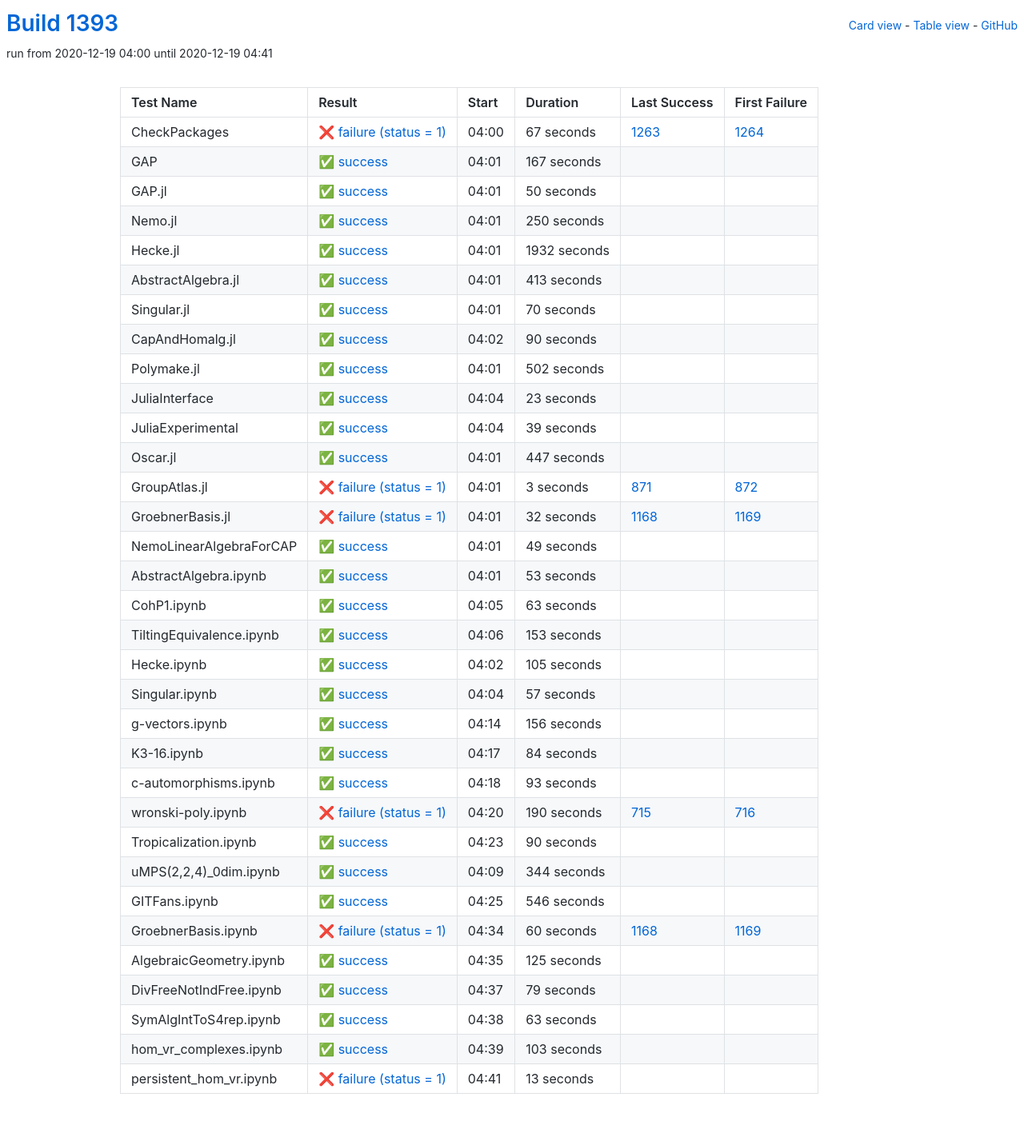
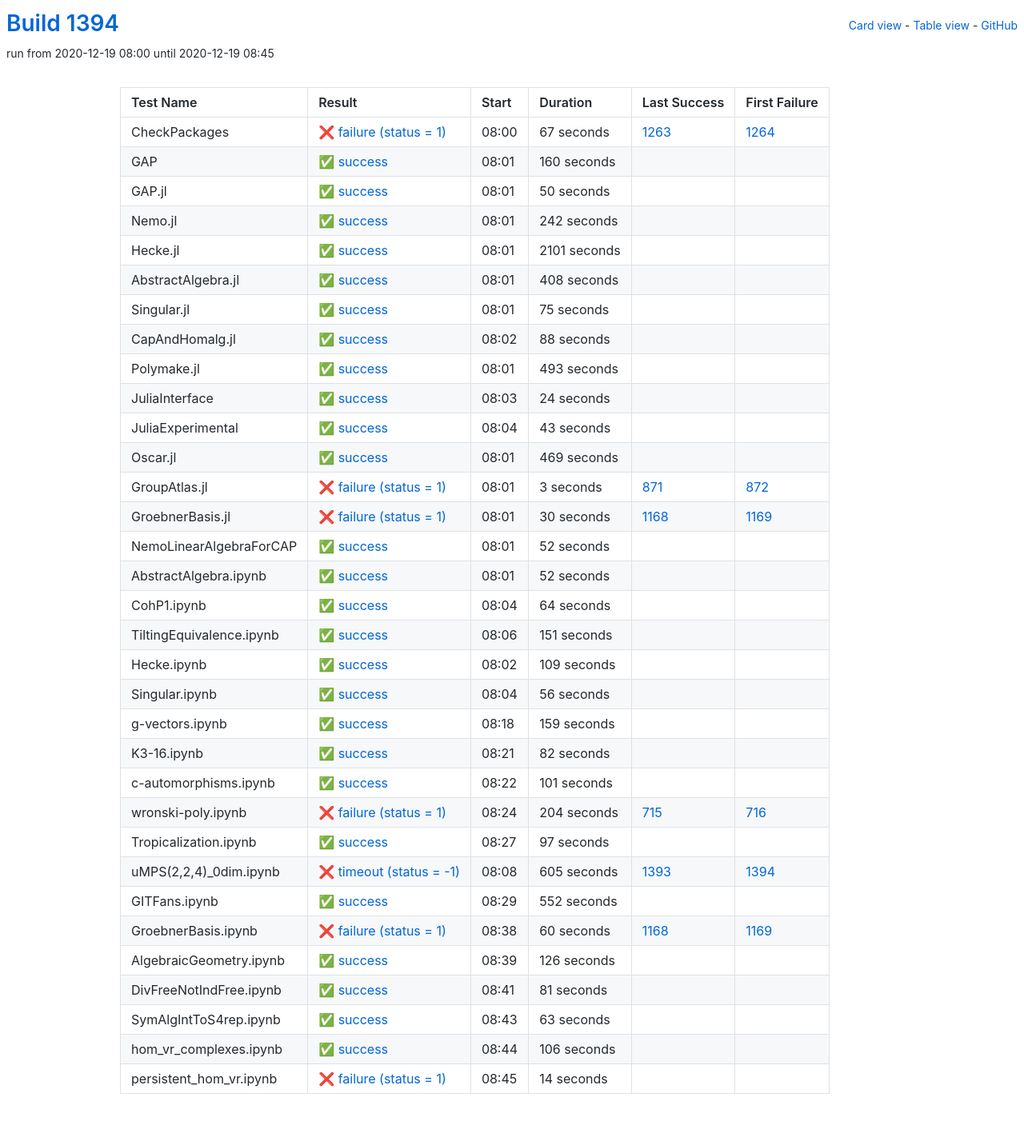
Before and after one commit to oscar-system/oscar-ci-status-stable, a Jekyll site: the page built from table.html, in a window 1280 px wide. Shown: the whole page at 80% size. Built offline with Jekyll 4.4.1, drawn with Linux system fonts in a browser that asks for light colours.

Commit message:
Build #1394

```diff
--- a/_data/ci.yml
+++ b/_data/ci.yml
@@ -1,6 +1,6 @@
 ---
-build: 1393
-build_url: https://oscarci.mathematik.uni-kl.de/job/oscar-stable/1393/
+build: 1394
+build_url: https://oscarci.mathematik.uni-kl.de/job/oscar-stable/1394/
 job: oscar-stable
 organization: oscar-system
 repo: oscar-ci-status-stable
@@ -8,8 +8,8 @@ repourl: https://github.com/oscar-system/oscar-ci-status-stable
 tests:
 - name: CheckPackages
   id: checkpackages
-  log: https://oscarci.mathematik.uni-kl.de/job/oscar-stable/1393/artifact/logs/build-1393/CheckPackages.log
-  start: 2020-12-19 04:00
+  log: https://oscarci.mathematik.uni-kl.de/job/oscar-stable/1394/artifact/logs/build-1394/CheckPackages.log
+  start: 2020-12-19 08:00
   success: false
   exitcode: 1
   status: failure
@@ -20,20 +20,20 @@ tests:
   first_failure_url: https://oscarci.mathematik.uni-kl.de/job/oscar-stable/1264/
 - name: GAP
   id: gap
-  log: https://oscarci.mathematik.uni-kl.de/job/oscar-stable/1393/artifact/logs/build-1393/GAP.log
-  start: 2020-12-19 04:01
+  log: https://oscarci.mathematik.uni-kl.de/job/oscar-stable/1394/artifact/logs/build-1394/GAP.log
+  start: 2020-12-19 08:01
   success: true
   exitcode: 0
   status: success
-  duration: 167
+  duration: 160
   last_success: false
   last_success_url:
   first_failure: false
   first_failure_url:
 - name: GAP.jl
   id: gap-jl
-  log: https://oscarci.mathematik.uni-kl.de/job/oscar-stable/1393/artifact/logs/build-1393/GAP.jl.log
-  start: 2020-12-19 04:01
+  log: https://oscarci.mathematik.uni-kl.de/job/oscar-stable/1394/artifact/logs/build-1394/GAP.jl.log
+  start: 2020-12-19 08:01
   success: true
   exitcode: 0
   status: success
@@ -44,116 +44,116 @@ tests:
   first_failure_url:
 - name: Nemo.jl
   id: nemo-jl
-  log: https://oscarci.mathematik.uni-kl.de/job/oscar-stable/1393/artifact/logs/build-1393/Nemo.jl.log
-  start: 2020-12-19 04:01
+  log: https://oscarci.mathematik.uni-kl.de/job/oscar-stable/1394/artifact/logs/build-1394/Nemo.jl.log
+  start: 2020-12-19 08:01
   success: true
   exitcode: 0
   status: success
-  duration: 250
+  duration: 242
   last_success: false
   last_success_url:
   first_failure: false
   first_failure_url:
 - name: Hecke.jl
   id: hecke-jl
-  log: https://oscarci.mathematik.uni-kl.de/job/oscar-stable/1393/artifact/logs/build-1393/Hecke.jl.log
-  start: 2020-12-19 04:01
+  log: https://oscarci.mathematik.uni-kl.de/job/oscar-stable/1394/artifact/logs/build-1394/Hecke.jl.log
+  start: 2020-12-19 08:01
   success: true
   exitcode: 0
   status: success
-  duration: 1932
+  duration: 2101
   last_success: false
   last_success_url:
   first_failure: false
   first_failure_url:
 - name: AbstractAlgebra.jl
   id: abstractalgebra-jl
-  log: https://oscarci.mathematik.uni-kl.de/job/oscar-stable/1393/artifact/logs/build-1393/AbstractAlgebra.jl.log
-  start: 2020-12-19 04:01
+  log: https://oscarci.mathematik.uni-kl.de/job/oscar-stable/1394/artifact/logs/build-1394/AbstractAlgebra.jl.log
+  start: 2020-12-19 08:01
   success: true
   exitcode: 0
   status: success
-  duration: 413
+  duration: 408
   last_success: false
   last_success_url:
   first_failure: false
   first_failure_url:
 - name: Singular.jl
   id: singular-jl
-  log: https://oscarci.mathematik.uni-kl.de/job/oscar-stable/1393/artifact/logs/build-1393/Singular.jl.log
-  start: 2020-12-19 04:01
+  log: https://oscarci.mathematik.uni-kl.de/job/oscar-stable/1394/artifact/logs/build-1394/Singular.jl.log
+  start: 2020-12-19 08:01
   success: true
   exitcode: 0
   status: success
-  duration: 70
+  duration: 75
   last_success: false
   last_success_url:
   first_failure: false
   first_failure_url:
 - name: CapAndHomalg.jl
   id: capandhomalg-jl
-  log: https://oscarci.mathematik.uni-kl.de/job/oscar-stable/1393/artifact/logs/build-1393/CapAndHomalg.jl.log
-  start: 2020-12-19 04:02
+  log: https://oscarci.mathematik.uni-kl.de/job/oscar-stable/1394/artifact/logs/build-1394/CapAndHomalg.jl.log
+  start: 2020-12-19 08:02
   success: true
   exitcode: 0
   status: success
-  duration: 90
+  duration: 88
   last_success: false
   last_success_url:
   first_failure: false
   first_failure_url:
 - name: Polymake.jl
   id: polymake-jl
-  log: https://oscarci.mathematik.uni-kl.de/job/oscar-stable/1393/artifact/logs/build-1393/Polymake.jl.log
-  start: 2020-12-19 04:01
+  log: https://oscarci.mathematik.uni-kl.de/job/oscar-stable/1394/artifact/logs/build-1394/Polymake.jl.log
+  start: 2020-12-19 08:01
   success: true
   exitcode: 0
   status: success
-  duration: 502
+  duration: 493
   last_success: false
   last_success_url:
   first_failure: false
   first_failure_url:
 - name: JuliaInterface
   id: juliainterface
-  log: https://oscarci.mathematik.uni-kl.de/job/oscar-stable/1393/artifact/logs/build-1393/JuliaInterface.log
-  start: 2020-12-19 04:04
+  log: https://oscarci.mathematik.uni-kl.de/job/oscar-stable/1394/artifact/logs/build-1394/JuliaInterface.log
+  start: 2020-12-19 08:03
   success: true
   exitcode: 0
   status: success
-  duration: 23
+  duration: 24
   last_success: false
   last_success_url:
   first_failure: false
   first_failure_url:
 - name: JuliaExperimental
   id: juliaexperimental
-  log: https://oscarci.mathematik.uni-kl.de/job/oscar-stable/1393/artifact/logs/build-1393/JuliaExperimental.log
-  start: 2020-12-19 04:04
+  log: https://oscarci.mathematik.uni-kl.de/job/oscar-stable/1394/artifact/logs/build-1394/JuliaExperimental.log
+  start: 2020-12-19 08:04
   success: true
   exitcode: 0
   status: success
-  duration: 39
+  duration: 43
   last_success: false
   last_success_url:
   first_failure: false
   first_failure_url:
 - name: Oscar.jl
   id: oscar-jl
-  log: https://oscarci.mathematik.uni-kl.de/job/oscar-stable/1393/artifact/logs/build-1393/Oscar.jl.log
-  start: 2020-12-19 04:01
+  log: https://oscarci.mathematik.uni-kl.de/job/oscar-stable/1394/artifact/logs/build-1394/Oscar.jl.log
+  start: 2020-12-19 08:01
   success: true
   exitcode: 0
   status: success
-  duration: 447
+  duration: 469
   last_success: false
   last_success_url:
   first_failure: false
   first_failure_url:
 - name: GroupAtlas.jl
   id: groupatlas-jl
-  log: https://oscarci.mathematik.uni-kl.de/job/oscar-stable/1393/artifact/logs/build-1393/GroupAtlas.jl.log
-  start: 2020-12-19 04:01
+  log: https://oscarci.mathematik.uni-kl.de/job/oscar-stable/1394/artifact/logs/build-1394/GroupAtlas.jl.log
+  start: 2020-12-19 08:01
   success: false
   exitcode: 1
   status: failure
@@ -164,176 +164,176 @@ tests:
   first_failure_url: https://oscarci.mathematik.uni-kl.de/job/oscar-stable/872/
 - name: GroebnerBasis.jl
   id: groebnerbasis-jl
-  log: https://oscarci.mathematik.uni-kl.de/job/oscar-stable/1393/artifact/logs/build-1393/GroebnerBasis.jl.log
-  start: 2020-12-19 04:01
+  log: https://oscarci.mathematik.uni-kl.de/job/oscar-stable/1394/artifact/logs/build-1394/GroebnerBasis.jl.log
+  start: 2020-12-19 08:01
   success: false
   exitcode: 1
   status: failure
-  duration: 32
+  duration: 30
   last_success: 1168
   last_success_url: https://oscarci.mathematik.uni-kl.de/job/oscar-stable/1168/
   first_failure: 1169
   first_failure_url: https://oscarci.mathematik.uni-kl.de/job/oscar-stable/1169/
 - name: NemoLinearAlgebraForCAP
   id: nemolinearalgebraforcap
-  log: https://oscarci.mathematik.uni-kl.de/job/oscar-stable/1393/artifact/logs/build-1393/NemoLinearAlgebraForCAP.log
-  start: 2020-12-19 04:01
+  log: https://oscarci.mathematik.uni-kl.de/job/oscar-stable/1394/artifact/logs/build-1394/NemoLinearAlgebraForCAP.log
+  start: 2020-12-19 08:01
   success: true
   exitcode: 0
   status: success
-  duration: 49
+  duration: 52
   last_success: false
   last_success_url:
   first_failure: false
   first_failure_url:
 - name: AbstractAlgebra.ipynb
   id: abstractalgebra-ipynb
-  log: https://oscarci.mathematik.uni-kl.de/job/oscar-stable/1393/artifact/logs/build-1393/AbstractAlgebra.ipynb.log
-  start: 2020-12-19 04:01
+  log: https://oscarci.mathematik.uni-kl.de/job/oscar-stable/1394/artifact/logs/build-1394/AbstractAlgebra.ipynb.log
+  start: 2020-12-19 08:01
   success: true
   exitcode: 0
   status: success
-  duration: 53
+  duration: 52
   last_success: false
   last_success_url:
   first_failure: false
   first_failure_url:
 - name: CohP1.ipynb
   id: cohp1-ipynb
-  log: https://oscarci.mathematik.uni-kl.de/job/oscar-stable/1393/artifact/logs/build-1393/CohP1.ipynb.log
-  start: 2020-12-19 04:05
+  log: https://oscarci.mathematik.uni-kl.de/job/oscar-stable/1394/artifact/logs/build-1394/CohP1.ipynb.log
+  start: 2020-12-19 08:04
   success: true
   exitcode: 0
   status: success
-  duration: 63
+  duration: 64
   last_success: false
   last_success_url:
   first_failure: false
   first_failure_url:
 - name: TiltingEquivalence.ipynb
   id: tiltingequivalence-ipynb
-  log: https://oscarci.mathematik.uni-kl.de/job/oscar-stable/1393/artifact/logs/build-1393/TiltingEquivalence.ipynb.log
-  start: 2020-12-19 04:06
+  log: https://oscarci.mathematik.uni-kl.de/job/oscar-stable/1394/artifact/logs/build-1394/TiltingEquivalence.ipynb.log
+  start: 2020-12-19 08:06
   success: true
   exitcode: 0
   status: success
-  duration: 153
+  duration: 151
   last_success: false
   last_success_url:
   first_failure: false
   first_failure_url:
 - name: Hecke.ipynb
   id: hecke-ipynb
-  log: https://oscarci.mathematik.uni-kl.de/job/oscar-stable/1393/artifact/logs/build-1393/Hecke.ipynb.log
-  start: 2020-12-19 04:02
+  log: https://oscarci.mathematik.uni-kl.de/job/oscar-stable/1394/artifact/logs/build-1394/Hecke.ipynb.log
+  start: 2020-12-19 08:02
   success: true
   exitcode: 0
   status: success
-  duration: 105
+  duration: 109
   last_success: false
   last_success_url:
   first_failure: false
   first_failure_url:
 - name: Singular.ipynb
   id: singular-ipynb
-  log: https://oscarci.mathematik.uni-kl.de/job/oscar-stable/1393/artifact/logs/build-1393/Singular.ipynb.log
-  start: 2020-12-19 04:04
+  log: https://oscarci.mathematik.uni-kl.de/job/oscar-stable/1394/artifact/logs/build-1394/Singular.ipynb.log
+  start: 2020-12-19 08:04
   success: true
   exitcode: 0
   status: success
-  duration: 57
+  duration: 56
   last_success: false
   last_success_url:
   first_failure: false
   first_failure_url:
 - name: g-vectors.ipynb
   id: g-vectors-ipynb
-  log: https://oscarci.mathematik.uni-kl.de/job/oscar-stable/1393/artifact/logs/build-1393/g-vectors.ipynb.log
-  start: 2020-12-19 04:14
+  log: https://oscarci.mathematik.uni-kl.de/job/oscar-stable/1394/artifact/logs/build-1394/g-vectors.ipynb.log
+  start: 2020-12-19 08:18
   success: true
   exitcode: 0
   status: success
-  duration: 156
+  duration: 159
   last_success: false
   last_success_url:
   first_failure: false
   first_failure_url:
 - name: K3-16.ipynb
   id: k3-16-ipynb
-  log: https://oscarci.mathematik.uni-kl.de/job/oscar-stable/1393/artifact/logs/build-1393/K3-16.ipynb.log
-  start: 2020-12-19 04:17
+  log: https://oscarci.mathematik.uni-kl.de/job/oscar-stable/1394/artifact/logs/build-1394/K3-16.ipynb.log
+  start: 2020-12-19 08:21
   success: true
   exitcode: 0
   status: success
-  duration: 84
+  duration: 82
   last_success: false
   last_success_url:
   first_failure: false
   first_failure_url:
 - name: c-automorphisms.ipynb
   id: c-automorphisms-ipynb
-  log: https://oscarci.mathematik.uni-kl.de/job/oscar-stable/1393/artifact/logs/build-1393/c-automorphisms.ipynb.log
-  start: 2020-12-19 04:18
+  log: https://oscarci.mathematik.uni-kl.de/job/oscar-stable/1394/artifact/logs/build-1394/c-automorphisms.ipynb.log
+  start: 2020-12-19 08:22
   success: true
   exitcode: 0
   status: success
-  duration: 93
+  duration: 101
   last_success: false
   last_success_url:
   first_failure: false
   first_failure_url:
 - name: wronski-poly.ipynb
   id: wronski-poly-ipynb
-  log: https://oscarci.mathematik.uni-kl.de/job/oscar-stable/1393/artifact/logs/build-1393/wronski-poly.ipynb.log
-  start: 2020-12-19 04:20
+  log: https://oscarci.mathematik.uni-kl.de/job/oscar-stable/1394/artifact/logs/build-1394/wronski-poly.ipynb.log
+  start: 2020-12-19 08:24
   success: false
   exitcode: 1
   status: failure
-  duration: 190
+  duration: 204
   last_success: 715
   last_success_url: https://oscarci.mathematik.uni-kl.de/job/oscar-stable/715/
   first_failure: 716
   first_failure_url: https://oscarci.mathematik.uni-kl.de/job/oscar-stable/716/
 - name: Tropicalization.ipynb
   id: tropicalization-ipynb
-  log: https://oscarci.mathematik.uni-kl.de/job/oscar-stable/1393/artifact/logs/build-1393/Tropicalization.ipynb.log
-  start: 2020-12-19 04:23
+  log: https://oscarci.mathematik.uni-kl.de/job/oscar-stable/1394/artifact/logs/build-1394/Tropicalization.ipynb.log
+  start: 2020-12-19 08:27
   success: true
   exitcode: 0
   status: success
-  duration: 90
+  duration: 97
   last_success: false
   last_success_url:
   first_failure: false
   first_failure_url:
 - name: uMPS(2,2,4)_0dim.ipynb
   id: umps-2-2-4-0dim-ipynb
-  log: https://oscarci.mathematik.uni-kl.de/job/oscar-stable/1393/artifact/logs/build-1393/uMPS-2-2-4-_0dim.ipynb.log
-  start: 2020-12-19 04:09
+  log: https://oscarci.mathematik.uni-kl.de/job/oscar-stable/1394/artifact/logs/build-1394/uMPS-2-2-4-_0dim.ipynb.log
+  start: 2020-12-19 08:08
+  success: false
+  exitcode: -1
+  status: timeout
+  duration: 605
+  last_success: 1393
+  last_success_url: https://oscarci.mathematik.uni-kl.de/job/oscar-stable/1393/
+  first_failure: 1394
+  first_failure_url: https://oscarci.mathematik.uni-kl.de/job/oscar-stable/1394/
+- name: GITFans.ipynb
+  id: gitfans-ipynb
+  log: https://oscarci.mathematik.uni-kl.de/job/oscar-stable/1394/artifact/logs/build-1394/GITFans.ipynb.log
+  start: 2020-12-19 08:29
   success: true
   exitcode: 0
   status: success
-  duration: 344
-  last_success: false
-  last_success_url:
-  first_failure: false
-  first_failure_url:
-- name: GITFans.ipynb
-  id: gitfans-ipynb
-  log: https://oscarci.mathematik.uni-kl.de/job/oscar-stable/1393/artifact/logs/build-1393/GITFans.ipynb.log
-  start: 2020-12-19 04:25
-  success: true
-  exitcode: 0
-  status: success
-  duration: 546
+  duration: 552
   last_success: false
   last_success_url:
   first_failure: false
   first_failure_url:
 - name: GroebnerBasis.ipynb
   id: groebnerbasis-ipynb
-  log: https://oscarci.mathematik.uni-kl.de/job/oscar-stable/1393/artifact/logs/build-1393/GroebnerBasis.ipynb.log
-  start: 2020-12-19 04:34
+  log: https://oscarci.mathematik.uni-kl.de/job/oscar-stable/1394/artifact/logs/build-1394/GroebnerBasis.ipynb.log
+  start: 2020-12-19 08:38
   success: false
   exitcode: 1
   status: failure
@@ -344,32 +344,32 @@ tests:
   first_failure_url: https://oscarci.mathematik.uni-kl.de/job/oscar-stable/1169/
 - name: AlgebraicGeometry.ipynb
   id: algebraicgeometry-ipynb
-  log: https://oscarci.mathematik.uni-kl.de/job/oscar-stable/1393/artifact/logs/build-1393/AlgebraicGeometry.ipynb.log
-  start: 2020-12-19 04:35
+  log: https://oscarci.mathematik.uni-kl.de/job/oscar-stable/1394/artifact/logs/build-1394/AlgebraicGeometry.ipynb.log
+  start: 2020-12-19 08:39
   success: true
   exitcode: 0
   status: success
-  duration: 125
+  duration: 126
   last_success: false
   last_success_url:
   first_failure: false
   first_failure_url:
 - name: DivFreeNotIndFree.ipynb
   id: divfreenotindfree-ipynb
-  log: https://oscarci.mathematik.uni-kl.de/job/oscar-stable/1393/artifact/logs/build-1393/DivFreeNotIndFree.ipynb.log
-  start: 2020-12-19 04:37
+  log: https://oscarci.mathematik.uni-kl.de/job/oscar-stable/1394/artifact/logs/build-1394/DivFreeNotIndFree.ipynb.log
+  start: 2020-12-19 08:41
   success: true
   exitcode: 0
   status: success
-  duration: 79
+  duration: 81
   last_success: false
   last_success_url:
   first_failure: false
   first_failure_url:
 - name: SymAlgIntToS4rep.ipynb
   id: symalginttos4rep-ipynb
-  log: https://oscarci.mathematik.uni-kl.de/job/oscar-stable/1393/artifact/logs/build-1393/SymAlgIntToS4rep.ipynb.log
-  start: 2020-12-19 04:38
+  log: https://oscarci.mathematik.uni-kl.de/job/oscar-stable/1394/artifact/logs/build-1394/SymAlgIntToS4rep.ipynb.log
+  start: 2020-12-19 08:43
   success: true
   exitcode: 0
   status: success
@@ -380,24 +380,24 @@ tests:
   first_failure_url:
 - name: hom_vr_complexes.ipynb
   id: hom-vr-complexes-ipynb
-  log: https://oscarci.mathematik.uni-kl.de/job/oscar-stable/1393/artifact/logs/build-1393/hom_vr_complexes.ipynb.log
-  start: 2020-12-19 04:39
+  log: https://oscarci.mathematik.uni-kl.de/job/oscar-stable/1394/artifact/logs/build-1394/hom_vr_complexes.ipynb.log
+  start: 2020-12-19 08:44
   success: true
   exitcode: 0
   status: success
-  duration: 103
+  duration: 106
   last_success: false
   last_success_url:
   first_failure: false
   first_failure_url:
 - name: persistent_hom_vr.ipynb
   id: persistent-hom-vr-ipynb
-  log: https://oscarci.mathematik.uni-kl.de/job/oscar-stable/1393/artifact/logs/build-1393/persistent_hom_vr.ipynb.log
-  start: 2020-12-19 04:41
+  log: https://oscarci.mathematik.uni-kl.de/job/oscar-stable/1394/artifact/logs/build-1394/persistent_hom_vr.ipynb.log
+  start: 2020-12-19 08:45
   success: false
   exitcode: 1
   status: failure
-  duration: 13
+  duration: 14
   last_success: false
   last_success_url:
   first_failure: false
```
Also changed, not shown: README.md.
